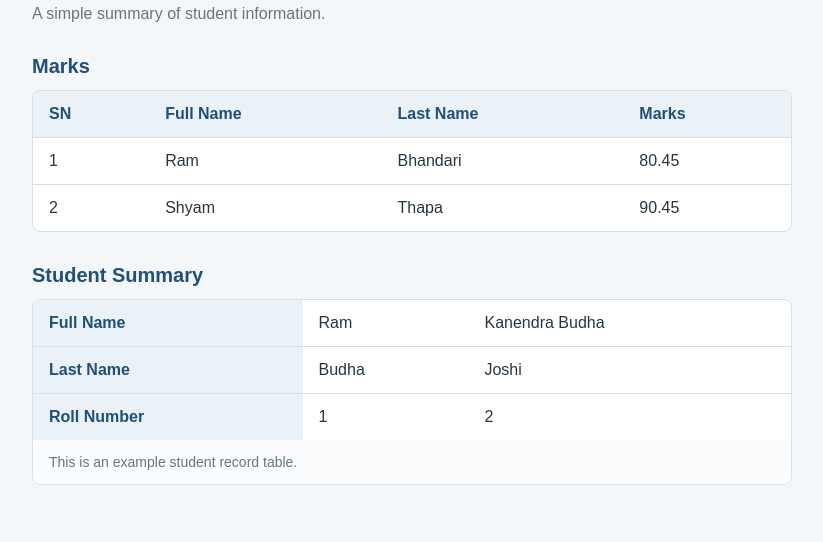
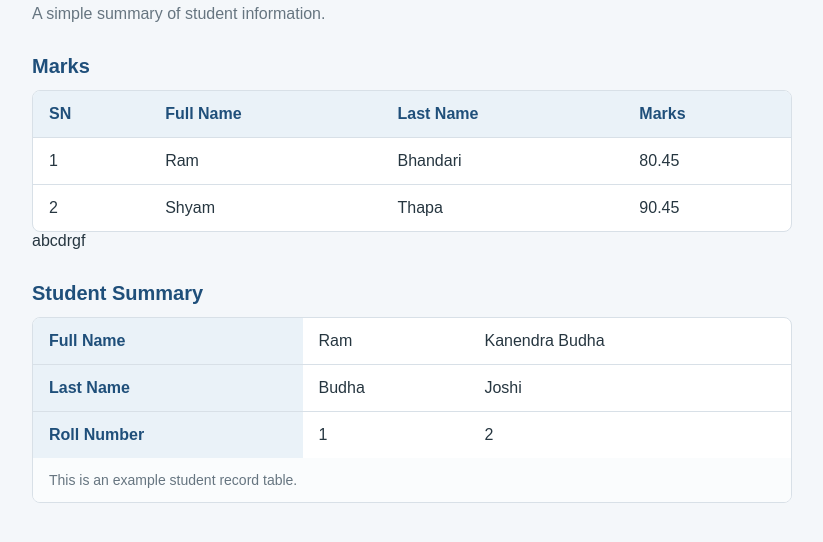
Before and after one commit to kanendra3327/task01, a plain HTML site: page task01.html/taskadd.html in a window 1280 px wide. Shown: the part 88-630 px from the top of the page, without its empty margins (228-1051 px from the left). Drawn offline with Linux system fonts and the light colour scheme.

Commit message:
random...

```diff
--- a/task01.html/taskadd.html
+++ b/task01.html/taskadd.html
@@ -42,7 +42,7 @@
                 </table>
             </div>
         </section>
-
+        abcdrgf
         <section>
             <h2>Student Summary</h2>
             <div class="table-wrap">
```
